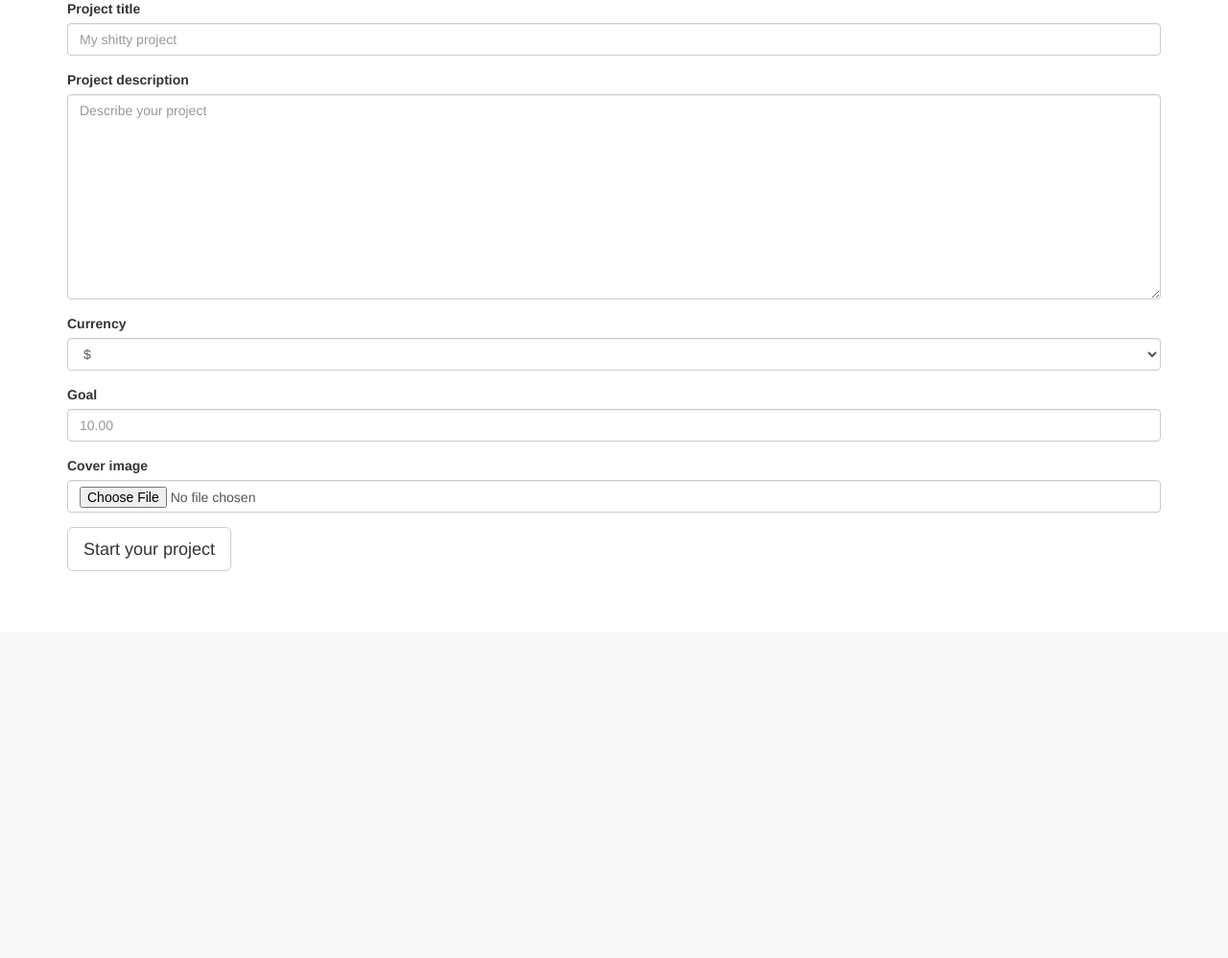
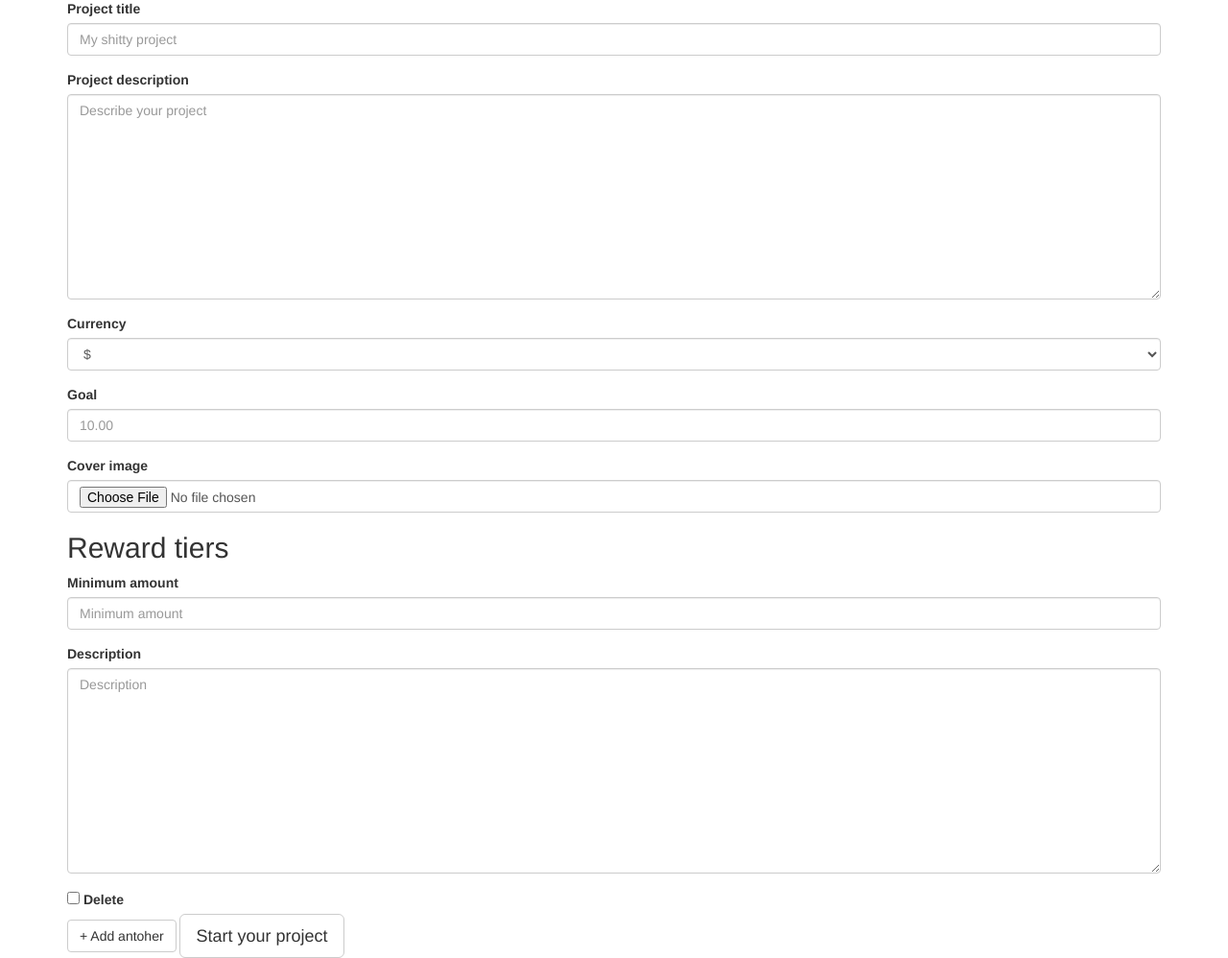
Before and after one commit to Retzudo/kickfarter, a Django app: page /start in a window 1280 px wide. Shown: the part 142-1140 px from the top of the page at 96% size. Before the commit the page ends 737 px from the top, so only its background shows below. Run offline with Django 3.2, Linux system fonts and the light colour scheme; the visitor is signed in with stand-in values (Sample User, id 1); some libraries are stand-ins or nearby versions.

Commit message:
Managing reward tiers and jQuery ugliness

```diff
--- a/kickfarter/app/templates/app/master.html
+++ b/kickfarter/app/templates/app/master.html
@@ -9,6 +9,7 @@
         <link rel="stylesheet" href="{% static 'app/css/main.css' %}">
     {% endblock %}
     <title>{% block title %}Kickfarter{% endblock %}</title>
+    <script src="{% static 'app/js/jquery-2.2.0.min.js' %}"></script>
 </head>
 <body>
     <nav class="navbar navbar-default navbar-static-top">
@@ -50,7 +51,6 @@
     {% block content %}
     {% endblock %}
     {% block scripts %}
-        <script src="{% static 'app/js/jquery-2.2.0.min.js' %}"></script>
         <script src="{% static 'app/js/bootstrap.min.js' %}"></script>
     {% endblock %}
 </body>
--- a/kickfarter/app/templates/app/project/edit.html
+++ b/kickfarter/app/templates/app/project/edit.html
@@ -23,6 +23,7 @@
 {% endblock %}
 
 {% block scripts %}
+    {{ block.super }}
     {% if form.instance.is_draft %}
         <script>
             (function () {
--- a/kickfarter/app/templates/app/project/view.html
+++ b/kickfarter/app/templates/app/project/view.html
@@ -34,7 +34,7 @@
                 <h4>Rewards</h4>
                 {% for reward_tier in reward_tiers %}
                     <div class="reward-tier">
-                        <h6>{{ reward_tier.minimum_amount }}</h6>
+                        <h6>{{ project.get_currency_display }}{{ reward_tier.minimum_amount }}</h6>
                         <p>
                             {{ reward_tier.description }}
                         </p>
--- a/kickfarter/app/templates/app/snippets/project_form.html
+++ b/kickfarter/app/templates/app/snippets/project_form.html
@@ -6,4 +6,59 @@
 {% bootstrap_field form.goal %}
 {% bootstrap_field form.cover_image %}
 
-{% csrf_token %}
+<h2>Reward tiers</h2>
+{# Manual rendering because we need extra buttons and some JavaScript #}
+
+{#{% bootstrap_formset reward_tier_formset %}#}
+{{ reward_tier_formset.management_form }}
+<div class="reward-tiers">
+    {% for reward_tier_form in reward_tier_formset %}
+        <div class="reward-tier">
+            {% bootstrap_form reward_tier_form %}
+        </div>
+    {% endfor %}
+</div>
+<button class="btn btn-default" id="add-another" type="button">+ Add antoher</button>
+
+<script>
+    (function () {
+        'use strict';
+
+        var $totalFormsInput = $('#id_reward_tiers-TOTAL_FORMS');
+        var $tiers = $('.reward-tier');
+        var $templateTier = $tiers.last();
+        var $addButton = $('#add-another');
+
+        $addButton.click(function (event) {
+            event.preventDefault();
+            addTier();
+        });
+
+        function addTier() {
+            var currentNumber = parseInt($totalFormsInput.val());
+            console.log(currentNumber);
+            $totalFormsInput.val(currentNumber + 1);
+
+            var $newTier = $templateTier.clone();
+            var $newInput = $newTier.find('input');
+            var $newTextarea = $newTier.find('textarea');
+            $newInput.val('');
+            $newTextarea.val('');
+
+            changeNumber($newInput, currentNumber, ['id', 'name']);
+            changeNumber($newInput.prev('label'), currentNumber, ['for']);
+            changeNumber($newTextarea, currentNumber, ['id', 'name']);
+            changeNumber($newTextarea.prev('label'), currentNumber, ['for']);
+
+            $newTier.appendTo($('.reward-tiers'));
+        }
+
+        function changeNumber($element, newNumber, attributes) {
+            attributes.forEach(function (attribute) {
+                var value = $element.attr(attribute);
+                value = value.replace(/reward_tiers-0/, 'reward_tiers-' + newNumber);
+                $element.attr(attribute, value);
+            });
+        }
+    })();
+</script>
--- a/kickfarter/app/views.py
+++ b/kickfarter/app/views.py
@@ -1,9 +1,10 @@
 from app.forms import UserCreationForm, LoginForm, ProjectForm
-from app.models import Project
+from app.models import Project, RewardTier
 from django.contrib.auth import authenticate, logout, login
 from django.contrib.auth.decorators import login_required
 from django.core.exceptions import PermissionDenied
 from django.core.urlresolvers import reverse
+from django.forms import inlineformset_factory
 from django.shortcuts import render, redirect, get_object_or_404
 
 
@@ -95,16 +96,20 @@ def view_project(request, id):
 
 @login_required
 def start_project(request):
+    RewardTierFormSet = inlineformset_factory(Project, RewardTier, fields=('minimum_amount', 'description'), extra=1)
     if request.method == 'POST':
         form = ProjectForm(request.POST, request.FILES)
-        if form.is_valid():
+        reward_tier_formset = RewardTierFormSet(request.POST)
+        if form.is_valid() and reward_tier_formset.is_valid():
             form.instance.created_by = request.user
             form.save()
+            reward_tier_formset.save()
             return redirect(reverse('view_project', args=[form.instance.id]))
     else:
         form = ProjectForm()
+        reward_tier_formset = RewardTierFormSet()
 
-    return render(request, 'app/project/start.html', context={'form': form})
+    return render(request, 'app/project/start.html', context={'form': form, 'reward_tier_formset': reward_tier_formset})
 
 
 @login_required
@@ -112,17 +117,21 @@ def edit_project(request, id):
     project = get_object_or_404(Project, pk=id)
 
     if request.user == project.created_by or request.user.is_superuser:
+        RewardTierFormSet = inlineformset_factory(Project, RewardTier, fields=('minimum_amount', 'description'), extra=1)
         if request.method == 'POST':
             form = ProjectForm(request.POST, files=request.FILES, instance=project)
-            if form.is_valid():
+            reward_tier_formset = RewardTierFormSet(request.POST, instance=project)
+            if form.is_valid() and reward_tier_formset.is_valid():
                 publish = request.POST.get('publish', None)
                 if project.status == Project.STATUS_DRAFT and publish == '1':
                     form.instance.publish()
                 form.save()
+                reward_tier_formset.save()
         else:
             form = ProjectForm(instance=project)
+            reward_tier_formset = RewardTierFormSet(instance=project)
 
-        return render(request, 'app/project/edit.html', context={'form': form})
+        return render(request, 'app/project/edit.html', context={'form': form, 'reward_tier_formset': reward_tier_formset})
     else:
         raise PermissionDenied()
 
```
